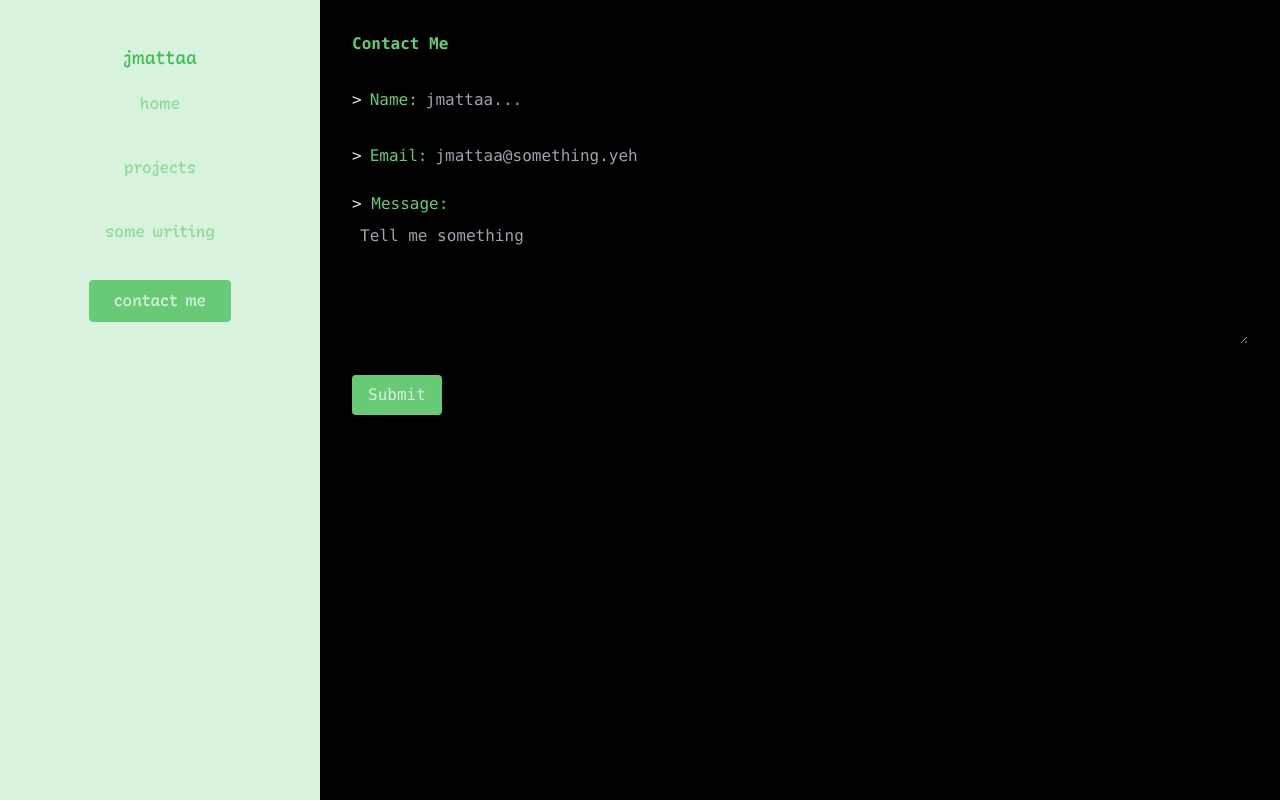
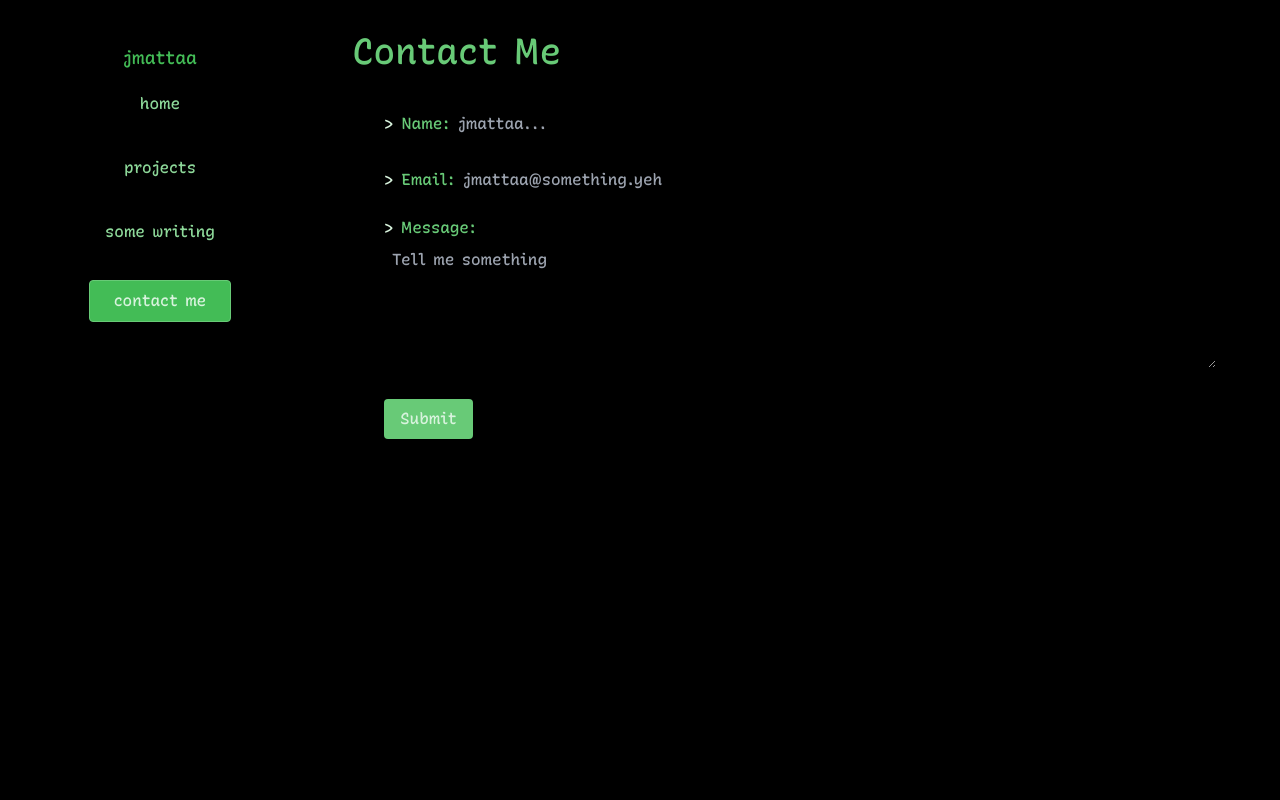
Before and after one commit to jmattaa/portfolio, a React (Vite) app: page /contact in a window 1280 px wide. Built offline with nearby package versions, Linux system fonts and the light colour scheme.

Commit message:
update design, go for black bg cuz it be cooler

```diff
--- a/index.html
+++ b/index.html
@@ -8,7 +8,7 @@
     <title>Jonathan Matta</title>
 </head>
 
-<body class="bg-palette-1 text-palette-4">
+<body class="bg-black text-palette-4 body-class">
     <div id="root"></div>
     <script type="module" src="/src/main.tsx"></script>
 </body>
--- a/src/components/Nav.tsx
+++ b/src/components/Nav.tsx
@@ -28,7 +28,7 @@ const Nav = () => {
                                 rounded
                                 p-1 hover:text-palette-5
                                 duration-500
-                                transition-[font]
+                                transition-all
                                 after:content-[""]
                                 after:flex after:absolute
                                 after:bottom-0 after:left-0
@@ -57,8 +57,8 @@ const Nav = () => {
             ))}
             <Link to="/contact"
                 className="px-6 py-2 border rounded text-palette-1
-                                bg-palette-4 border-palette-4
-                                hover:bg-palette-5 active:bg-palette-3">
+                                bg-palette-5 border-palette-4
+                                hover:bg-palette-4 active:bg-palette-3">
                 contact me
             </Link>
         </>
@@ -66,7 +66,7 @@ const Nav = () => {
 
     return (
         <nav className="sticky lg:fixed top-0 left-0 z-50 w-full
-                        shadow-md bg-palette-1/20 backdrop-blur-sm p-8 lg:w-1/4
+                        shadow-md bg-palette-2/20 backdrop-blur-sm p-8 lg:w-1/4
                         lg:bg-palette-1/0 lg:shadow-none lg:top-8 lg:p-0
                         lg:backdrop-blur-none">
             <div
@@ -93,7 +93,7 @@ const Nav = () => {
 
                     <div className={`
                         flex flex-col items-center justify-center z-50
-                        fixed top-0 left-0 w-full h-0 bg-palette-1
+                        fixed top-0 left-0 w-full h-0 bg-black
                         transition-[height,opacity] duration-200
                         ${menuState ?
                             "flex !h-screen opacity-90" :
--- a/src/components/ProjectCard.tsx
+++ b/src/components/ProjectCard.tsx
@@ -5,8 +5,8 @@ const ProjectCard = ({ project }: { project: Project }) => {
     return (
         <Link to={project.url}>
             <div
-                className="p-4 bg-palette-5 rounded border-palette-4 m-8
-                            text-palette-1 transition-all hover:bg-black/80
+                className="p-4 bg-palette-3/20 rounded m-8 text-palette-1
+                            transition-all hover:bg-palette-4/30
                             hover:translate-x-2 ease-in">
                 <h3 className="text-2xl font-bold mb-3">{project.name}</h3>
                 <p className="mb-4">{project.description}</p>
@@ -14,7 +14,7 @@ const ProjectCard = ({ project }: { project: Project }) => {
                     {project.tech.map((tech, index) => (
                         <span
                             key={index}
-                            className="bg-palette-2 p-2 text-xs text-palette-5
+                            className="bg-palette-5/20 p-2 text-xs text-palette-1
                             px-2 py-1 rounded-full"
                         >
                             {tech}
--- a/src/data/aboutMe.tsx
+++ b/src/data/aboutMe.tsx
@@ -46,7 +46,7 @@ const AboutMeText = () => {
             <p className="indent-8">
                 I tripped into the coding world in when i was 9 in 2016.
                 I fell further down the rabbit hole... until now that I'm using
-                Arch linux and Vim to write C
+                Arch linux and NeoVim to write C
                 (check out{" "}
                 <Link to="https://github.com/jmattaa/laser"
                     className="underline text-palette-5 hover:underline-offset-2">
@@ -62,8 +62,10 @@ const AboutMeText = () => {
             <p className="indent-8">
                 One thing though, that
                 defines me most is that, I'm a <em>child of God</em>, a follower of{" "}
-                <mark>Jesus Christ</mark>. I'd say that this is what defines me the most, and
-                makes me who I am. Hopefully this was a good summary of my {ageString}.
+                <mark className="p-2 drop-shadow-glow">Jesus Christ</mark>.
+                I'd say that this is what defines me the most, and makes me who
+                I am.
+                Hopefully this was a good summary of my {ageString}.
             </p>
         </p>
     )
--- a/src/data/projects.json
+++ b/src/data/projects.json
@@ -30,8 +30,7 @@
       "description": "a neovim plugin for marking files and then jumping to them quickly",
       "tech": [
         "lua",
-        "neovim",
-        "vimscript"
+        "neovim"
       ]
     },
     {
@@ -39,7 +38,8 @@
         "url": "https://github.com/jmattaa/scripts",
         "description": "a collection of random shell scripts",
         "tech": [
-            "shell scripting"
+            "shell scripting",
+            "sh"
         ]
     }
   ]
--- a/src/index.css
+++ b/src/index.css
@@ -48,6 +48,5 @@ html {
 }
 
 mark {
-    background-color: theme("colors.palette-5");
-    color: theme("colors.palette-1");
+    @apply bg-palette-5 text-black px-1;
 }
--- a/src/pages/Contact.tsx
+++ b/src/pages/Contact.tsx
@@ -1,9 +1,9 @@
 export default function Contact() {
     return (
-        <div className="bg-black font-mono p-8 h-screen
-                        [&_input]:!text-palette-1
+        <div className="p-8 [&_input]:!text-palette-1
                         [&_textarea]:!text-palette-1">
-            <h1 className="xl font-bold mb-6">Contact Me</h1>
+            <h1 className="text-4xl font-bold mb-6">Contact Me</h1>
+            <div className="m-8">
                 <div className="mt-4 flex">
                     <div className="flex items-center justify-between gap-2">
                         <span className="text-palette-1">&gt;</span> Name:
@@ -38,10 +38,13 @@ export default function Contact() {
                 </div>
                 <div className="mt-6">
                     <button className="bg-palette-4 text-palette-1 px-4 py-2
-                                    rounded transition hover:bg-palette-5">
+                                    rounded transition hover:bg-palette-5
+                                    active:scale-9
+                                    active:scale-955">
                         Submit
                     </button>
                 </div>
             </div>
+        </div>
     );
 }
--- a/src/tailwind-config.ts
+++ b/src/tailwind-config.ts
@@ -12,7 +12,14 @@ const conf = {
             "palette-5": "#43bc56",
             "black": "#000000",
         },
-        extend: {},
+        extend: {
+            dropShadow: {
+                glow: [
+                    "0 0px 20px rgba(255,255, 255, 0.35)",
+                    "0 0px 65px rgba(255, 255,255, 0.2)"
+                ]
+            }
+        }
     },
     plugins: [],
 }
```
Lines whose indentation alone changed are shown as unchanged.
